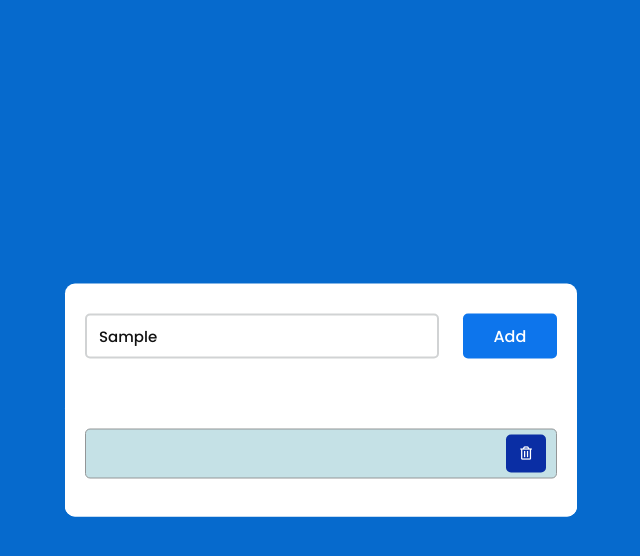
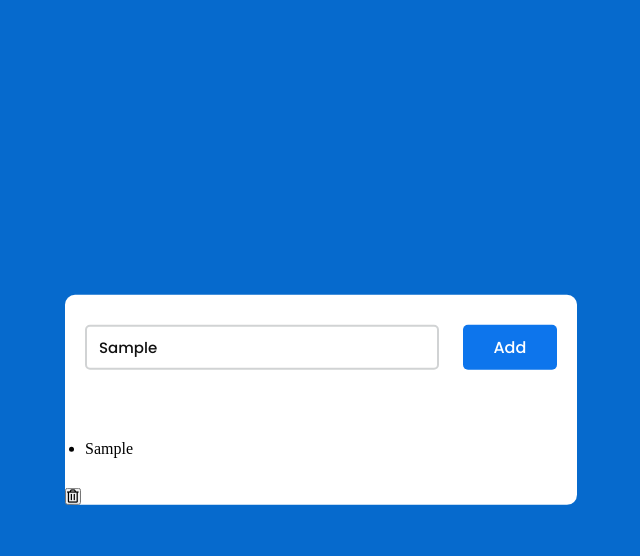
Before and after one commit to asselina94/ToDo_JS, a plain HTML site: page index.html in a window 1280 px wide. Both pictures are taken after typing "Sample" into the empty fields and a click on the button "Add". Shown: the whole page, without its empty margins (319-959 px from the left). Drawn offline with Linux system fonts and the light colour scheme.

Commit message:
Edieted Backup jS

```diff
--- a/backup.js
+++ b/backup.js
@@ -2,16 +2,28 @@
 const todoItems = [];
 
 function myFunction() {
-  let list = $("#myList");
-  let x = document.getElementById("myList").innerHTML = document.querySelector("#newtask input").value;
+
+  let x = document.getElementById("tasks").innerHTML = document.querySelector("#newtask input").value;
   todoItems.push(x);
 
-  document.getElementById("myList").innerHTML = todoItems.join("<br>")
 
-  let item = document.createElement("li");
+
+  let data = "";
+
+  for (let i = 0; i < todoItems.length; i++) {
+
+    data = data + `<li class="newtask">${todoItems[i]}</li>`;
+
+  }
+  console.log(data);
+  document.getElementById("tasks").innerHTML = data;
+
+
+  /*let item = document.createElement("li");
   for (const i = 0; i < todoItems.length; i++){
   let listitem = $(document.createTextNode(todoItems[i]));
   list.append(document.createTextNode(todoItems[i]));
-  }
+  }*/
 
+  console.log(todoItems);
 }
--- a/index.html
+++ b/index.html
@@ -16,19 +16,11 @@
         <input type="text" id="myText" placeholder="Add Tasks">
         <button id="push" onclick="myFunction()">Add</button>
     </div>
-    <div id="tasks">
-      <div class="task">
-        <span id="taskname">
-          <ul id="myList">
-
-          </ul>
-
-        </span>
+        <ul id="tasks"></ul>
         <button class="delete">
             <i class="far fa-trash-alt"></i>
         </button>
-    </div>
-    </div>
+
 <script src="backup.js"></script>
 </body>
 
```
